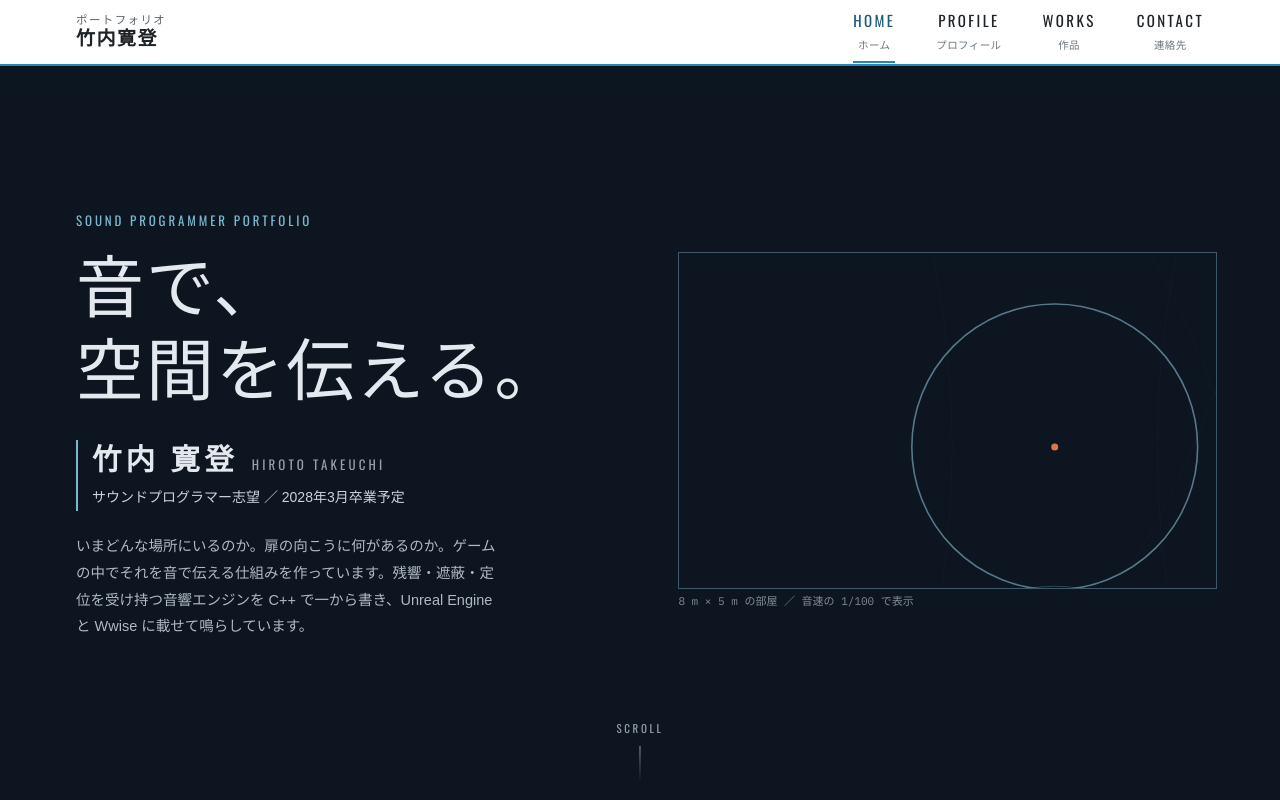
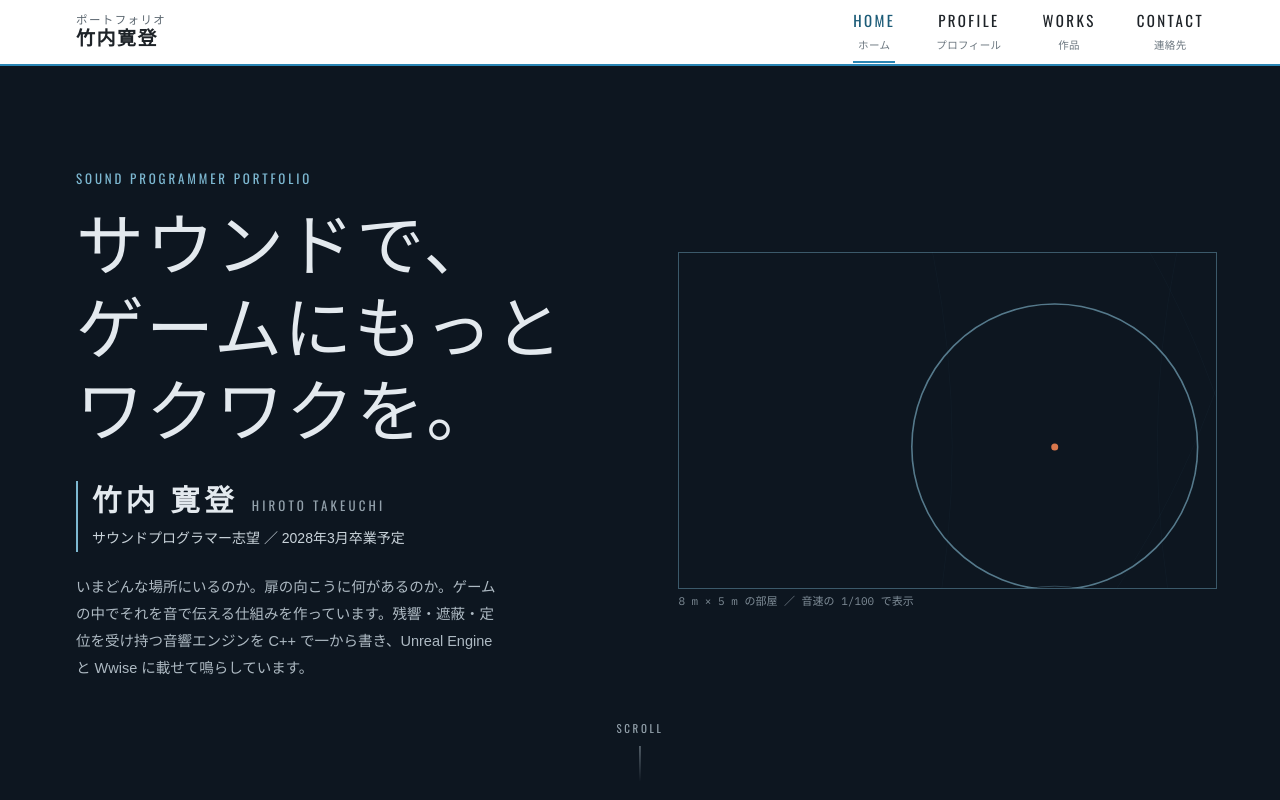
Before and after one commit to hiro1222/hiro1222.github.io, a plain HTML site: page index.html in a window 1280 px wide. Shown: the top 800 px of the page. Drawn offline with nearby package versions, Linux system fonts and the light colour scheme; a web font is replaced by a local one.

Commit message:
ホームの一言: 「音で、空間を伝える。」→「サウンドで、ゲームにもっとワクワクを。」
Co-Authored-By: Claude Opus 5.5 <noreply@anthropic.com>

```diff
--- a/index.html
+++ b/index.html
@@ -354,7 +354,7 @@ button{font:inherit}
     <div class="wrap">
       <div class="hero">
         <p class="kicker">Sound Programmer Portfolio</p>
-        <h1><span class="ln">音で、</span><span class="ln">空間を伝える。</span></h1>
+        <h1><span class="ln">サウンドで、</span><span class="ln">ゲームにもっと</span><span class="ln">ワクワクを。</span></h1>
         <div class="hero-name">
           <p class="nm"><span class="jp">竹内 寛登</span><span class="en">Hiroto Takeuchi</span></p>
           <p class="role">サウンドプログラマー志望 ／ 2028年3月卒業予定</p>
```
